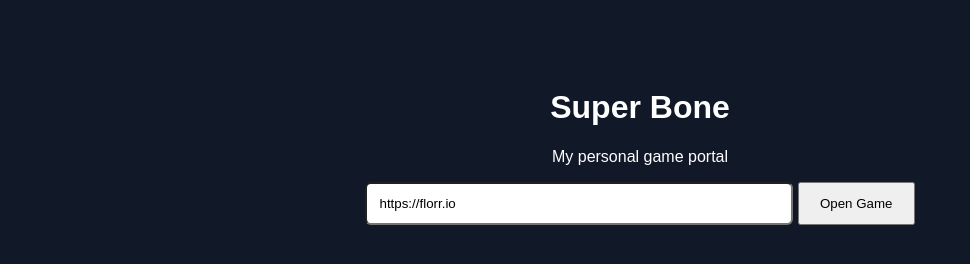
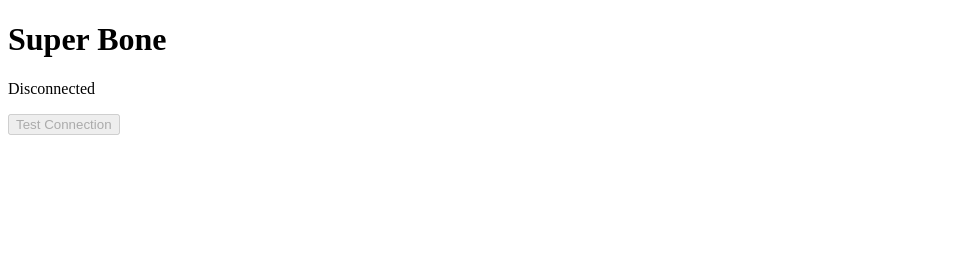
Before and after one commit to andrewhuo/super-bone, a plain HTML site: page index.html in a window 1280 px wide. Shown: the whole page, without its empty margins (0-970 px from the left). Drawn offline with Linux system fonts and the light colour scheme.

Commit message:
Add WebSocket connection and update UI elements
Updated the HTML structure to include WebSocket functionality and modified the button for testing the connection.

```diff
--- a/index.html
+++ b/index.html
@@ -1,41 +1,45 @@
 
 <!DOCTYPE html>
-<html lang="en">
+<html>
 <head>
   <meta charset="UTF-8">
-  <meta name="viewport" content="width=device-width, initial-scale=1">
   <title>Super Bone</title>
-  <style>
-    body {
-      background: #111827;
-      color: white;
-      font-family: Arial, sans-serif;
-      text-align: center;
-      padding: 60px 20px;
-    }
-    input {
-      padding: 12px;
-      width: 70%;
-      max-width: 400px;
-      border-radius: 6px;
-    }
-    button {
-      padding: 12px 20px;
-      cursor: pointer;
-    }
-  </style>
 </head>
 <body>
   <h1>Super Bone</h1>
-  <p>My personal game portal</p>
-  <input id="url" value="https://florr.io">
-  <button onclick="openGame()">Open Game</button>
+  <p id="status">Connecting...</p>
+  <button id="test" disabled>Test Connection</button>
+  <p id="result"></p>
 
   <script>
-    function openGame() {
-      const url = document.getElementById("url").value;
-      window.location.href = url;
-    }
+    const socket = new WebSocket(
+      "wss://purple-queen-c16d.andrewmhuo.workers.dev/"
+    );
+
+    socket.onopen = () => {
+      document.getElementById("status").textContent =
+        "Connected!";
+      document.getElementById("test").disabled = false;
+    };
+
+    socket.onmessage = (event) => {
+      document.getElementById("result").textContent =
+        "Server replied: " + event.data;
+    };
+
+    socket.onerror = () => {
+      document.getElementById("status").textContent =
+        "Connection error";
+    };
+
+    socket.onclose = () => {
+      document.getElementById("status").textContent =
+        "Disconnected";
+    };
+
+    document.getElementById("test").onclick = () => {
+      socket.send("Hello from Super Bone!");
+    };
   </script>
 </body>
 </html>
```
